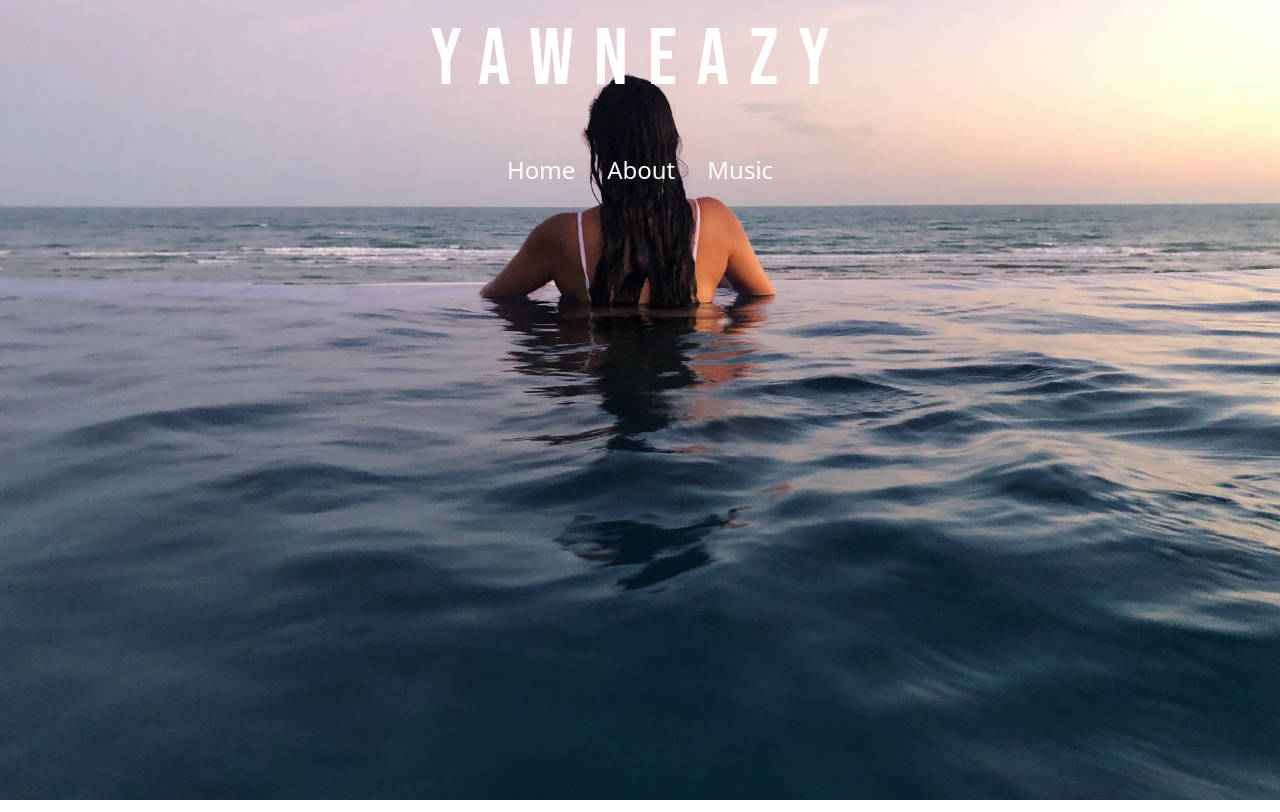
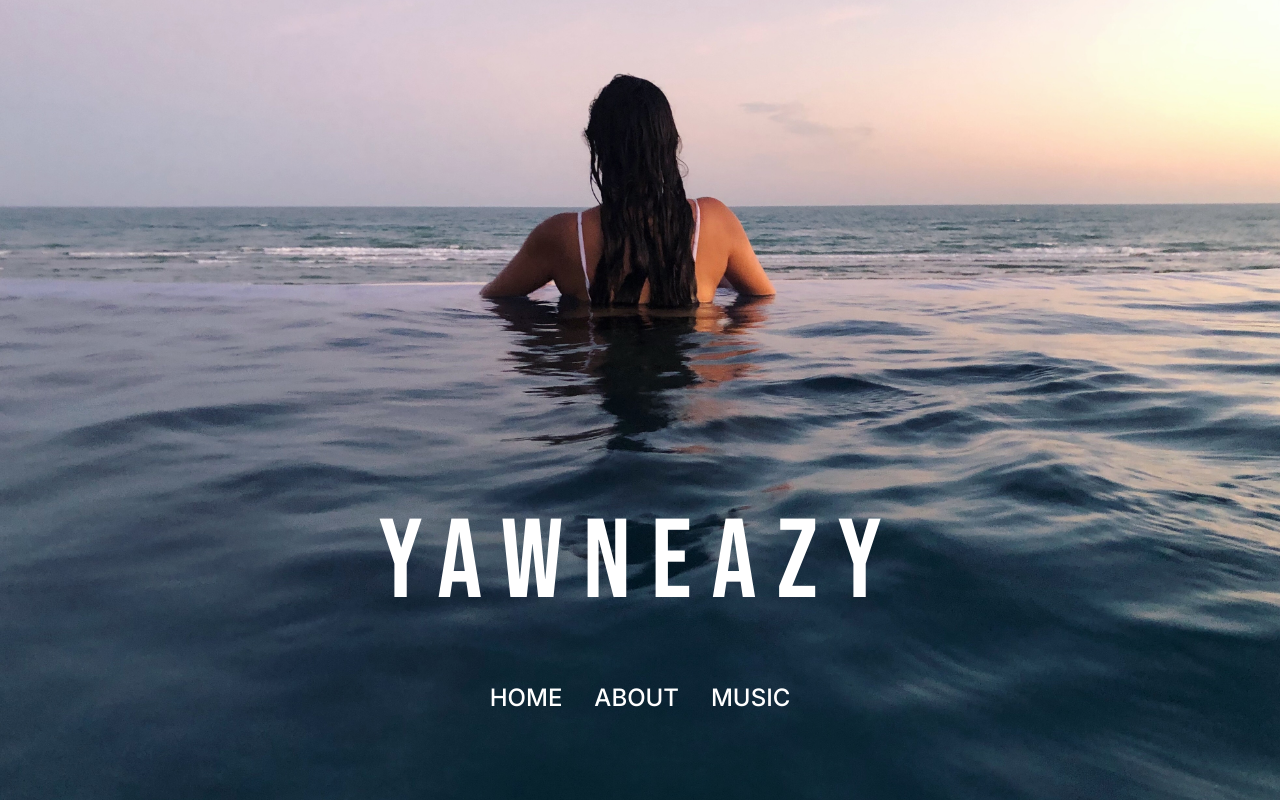
Before and after one commit to yawneazy/yawneazy-music, a React (Vite) app: page / in a window 1280 px wide. Built offline with nearby package versions, Linux system fonts and the light colour scheme.

Commit message:
Imported new font, added nav links

```diff
--- a/index.html
+++ b/index.html
@@ -5,7 +5,11 @@
     <link rel="icon" type="image/svg+xml" href="/vite.svg" />
     <meta name="viewport" content="width=device-width, initial-scale=1.0" />
     <title>Vite + React</title>
+    <!-- Import Bebas Neue -->
     <link href="https://fonts.googleapis.com/css2?family=Bebas+Neue&display=swap" rel="stylesheet">
+
+     <!-- Import Inter -->
+     <link href="https://fonts.googleapis.com/css2?family=Inter:wght@400;500;700&display=swap" rel="stylesheet">
   </head>
   <body>
     <div id="root"></div>
--- a/src/App.css
+++ b/src/App.css
@@ -34,13 +34,17 @@ body {
   display: flex;
   flex-direction: column;
   align-items: center;
-  justify-content: center;
+  /* justify-content: center; */
+  justify-content: space-between;
+  /* padding: 4rem 2rem; */
+  padding-top: 30rem;
+  padding-bottom: 4rem;
   text-align: center;
 }
 
 .yawneazy-text {
   font-family: 'Bebas Neue', sans-serif;
-  font-size: 5rem;
+  font-size: 7rem;
   color: white;
   letter-spacing: 20px;
   margin-bottom: 2rem;
@@ -49,6 +53,7 @@ body {
 .nav-links {
   display: flex;
   gap: 2rem;
+  margin-bottom: 2em;
 }
 
 .nav-links a {
@@ -56,8 +61,9 @@ body {
   text-decoration: none;
   font-size: 1.5rem;
   transition: color 0.3s ease;
+  font-family: 'Inter', sans-serif;
 }
 
 .nav-links a:hover {
-  color: #00d8ff;
+  color: #cccccc;
 }
--- a/src/App.jsx
+++ b/src/App.jsx
@@ -14,9 +14,9 @@ function App() {
         <div className="overlay-content">
           <div className="yawneazy-text">YAWNEAZY</div>
           <div className="nav-links">
-            <Link to="/">Home</Link>
-            <Link to="/about">About</Link>
-            <Link to="/music">Music</Link>
+            <Link to="/">HOME</Link>
+            <Link to="/about">ABOUT</Link>
+            <Link to="/music">MUSIC</Link>
           </div>
         </div>
       </div>
```
